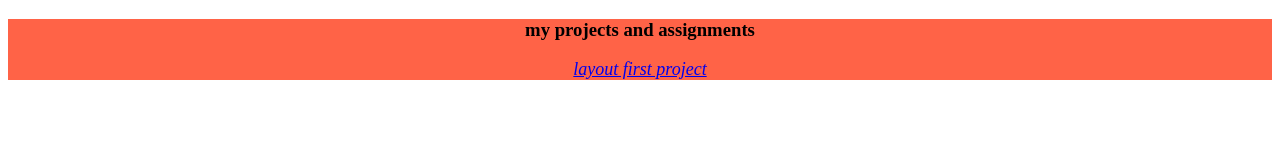
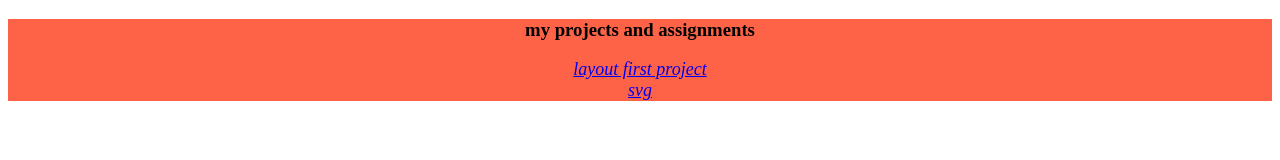
Before and after one commit to neba2000/neba2000.github.io, a plain HTML site: page index.html in a window 1280 px wide. Drawn offline with Linux system fonts and the light colour scheme.

Commit message:
Update index.html

```diff
--- a/index.html
+++ b/index.html
@@ -47,7 +47,7 @@
         <br>
 
 
-
+    <a href="./exam/exam.html"> svg </a>
 
 
 </div>
```
